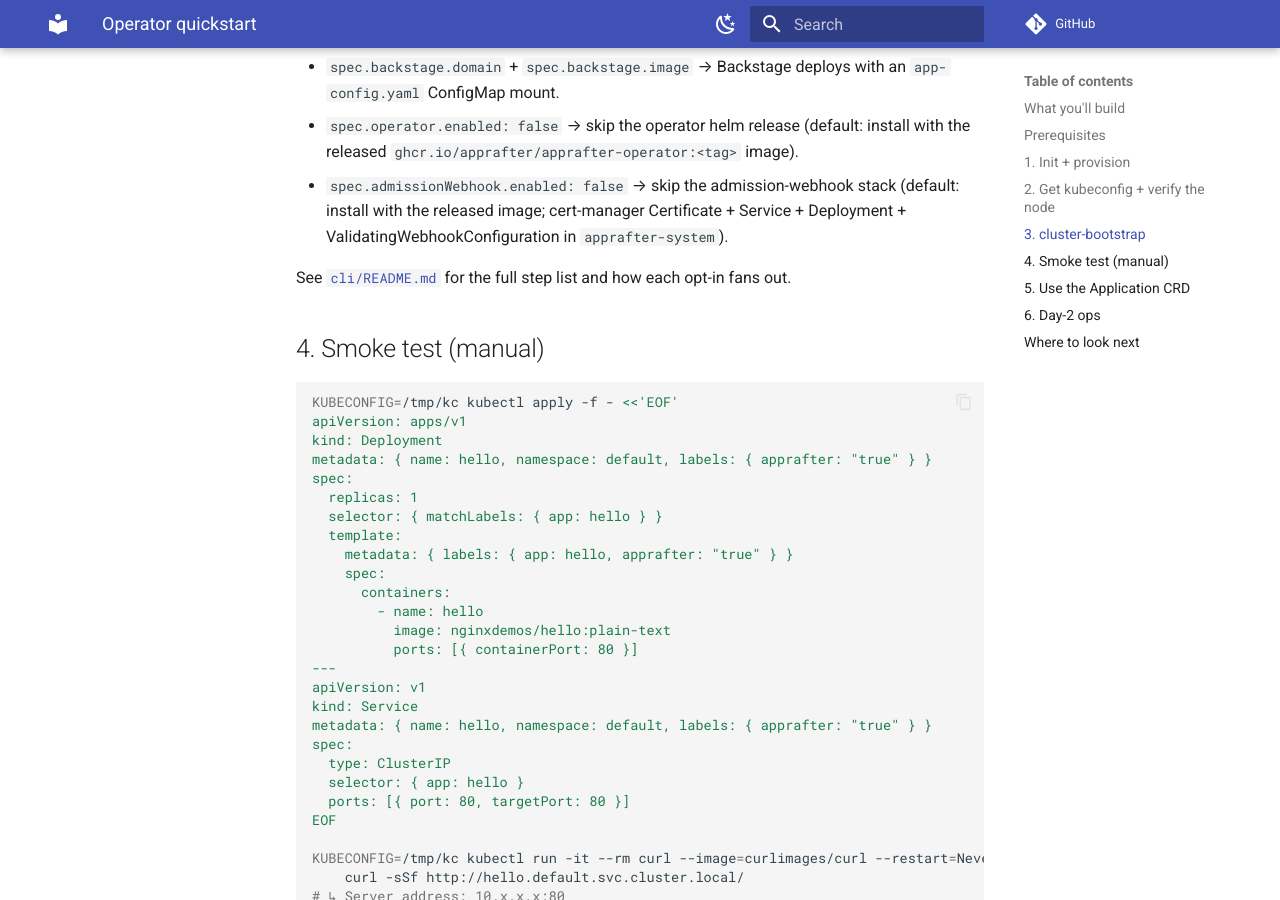
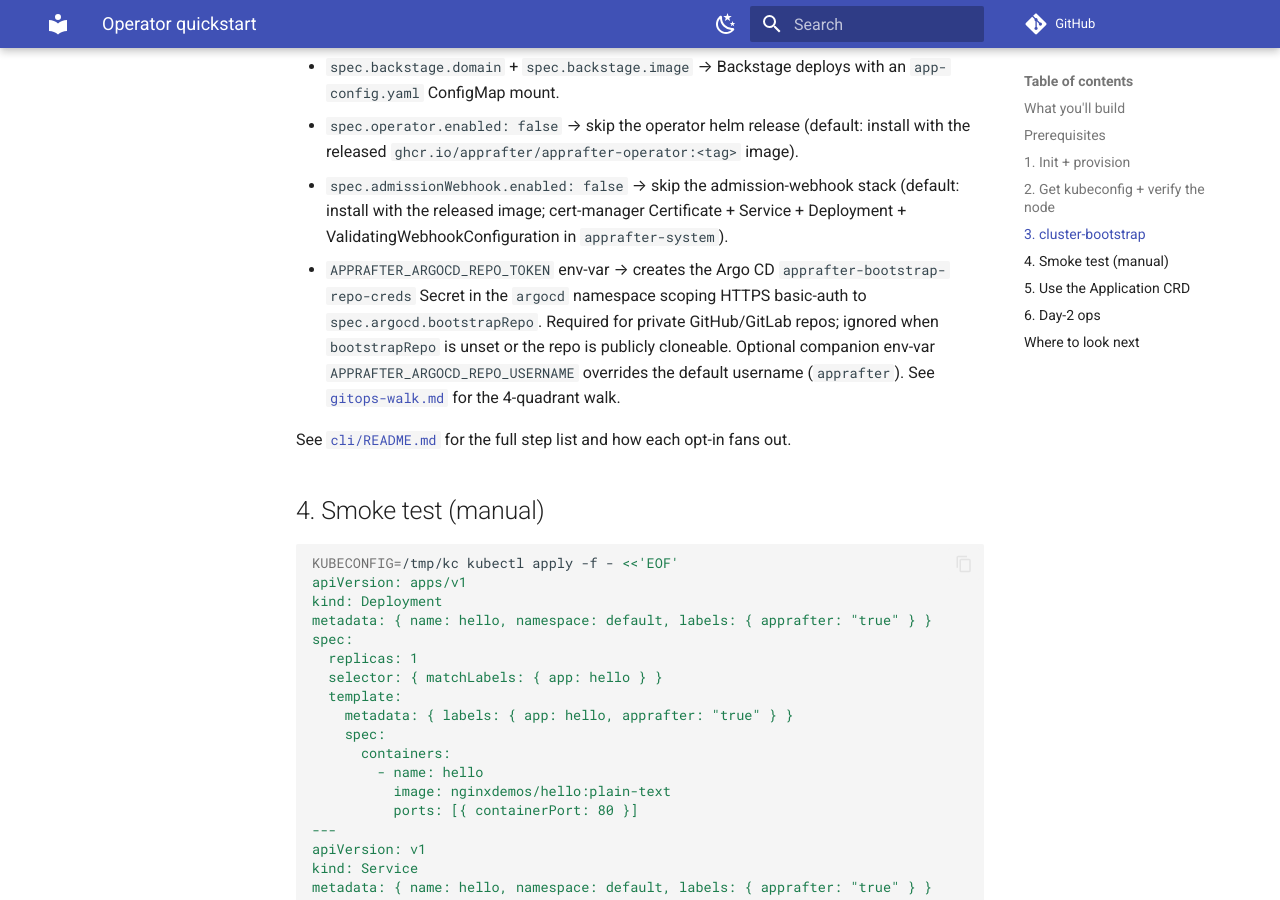
Before and after one commit to AppRafter/apprafter, an MkDocs documentation site: the page built from docs/operator-guide/quickstart.md, in a window 1280 px wide and 900 px high, scrolled down 2292 px. Built offline with MkDocs 1.6.1 and Material for MkDocs 9.7.7, drawn with Linux system fonts in a browser that asks for light colours; comment, search, counter and statistics services are not loaded.

Commit message:
docs(quickstart): add APPRAFTER_ARGOCD_REPO_TOKEN opt-in bullet

```diff
--- a/docs/operator-guide/quickstart.md
+++ b/docs/operator-guide/quickstart.md
@@ -92,6 +92,14 @@
 - `spec.admissionWebhook.enabled: false` → skip the admission-webhook stack
   (default: install with the released image; cert-manager Certificate +
   Service + Deployment + ValidatingWebhookConfiguration in `apprafter-system`).
+- `APPRAFTER_ARGOCD_REPO_TOKEN` env-var → creates the Argo CD
+  `apprafter-bootstrap-repo-creds` Secret in the `argocd` namespace
+  scoping HTTPS basic-auth to `spec.argocd.bootstrapRepo`. Required for
+  private GitHub/GitLab repos; ignored when `bootstrapRepo` is unset or
+  the repo is publicly cloneable. Optional companion env-var
+  `APPRAFTER_ARGOCD_REPO_USERNAME` overrides the default username
+  (`apprafter`). See
+  [`gitops-walk.md`](./gitops-walk.md) for the 4-quadrant walk.
 
 See [`cli/README.md`](../../cli/README.md) for the full step list
 and how each opt-in fans out.
```
